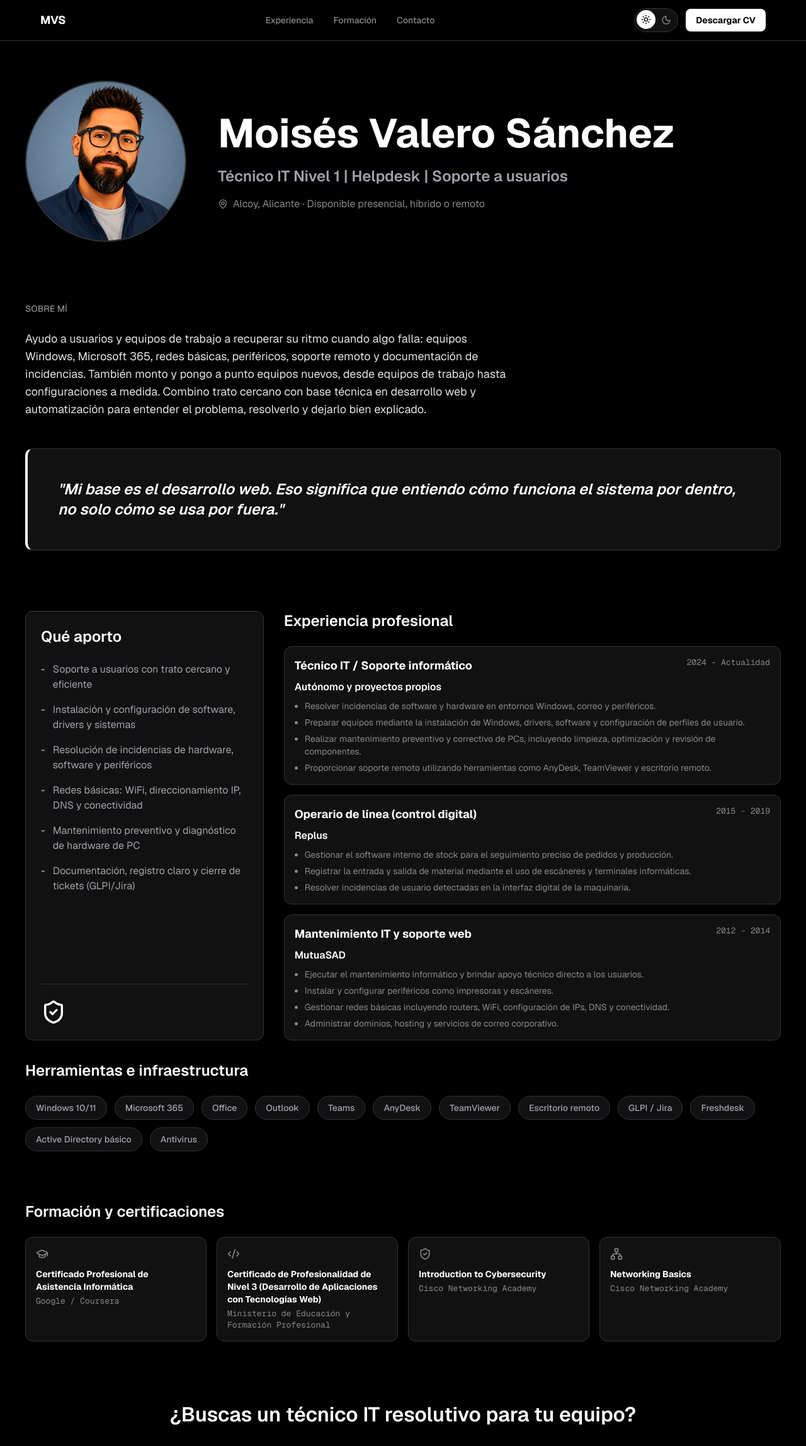
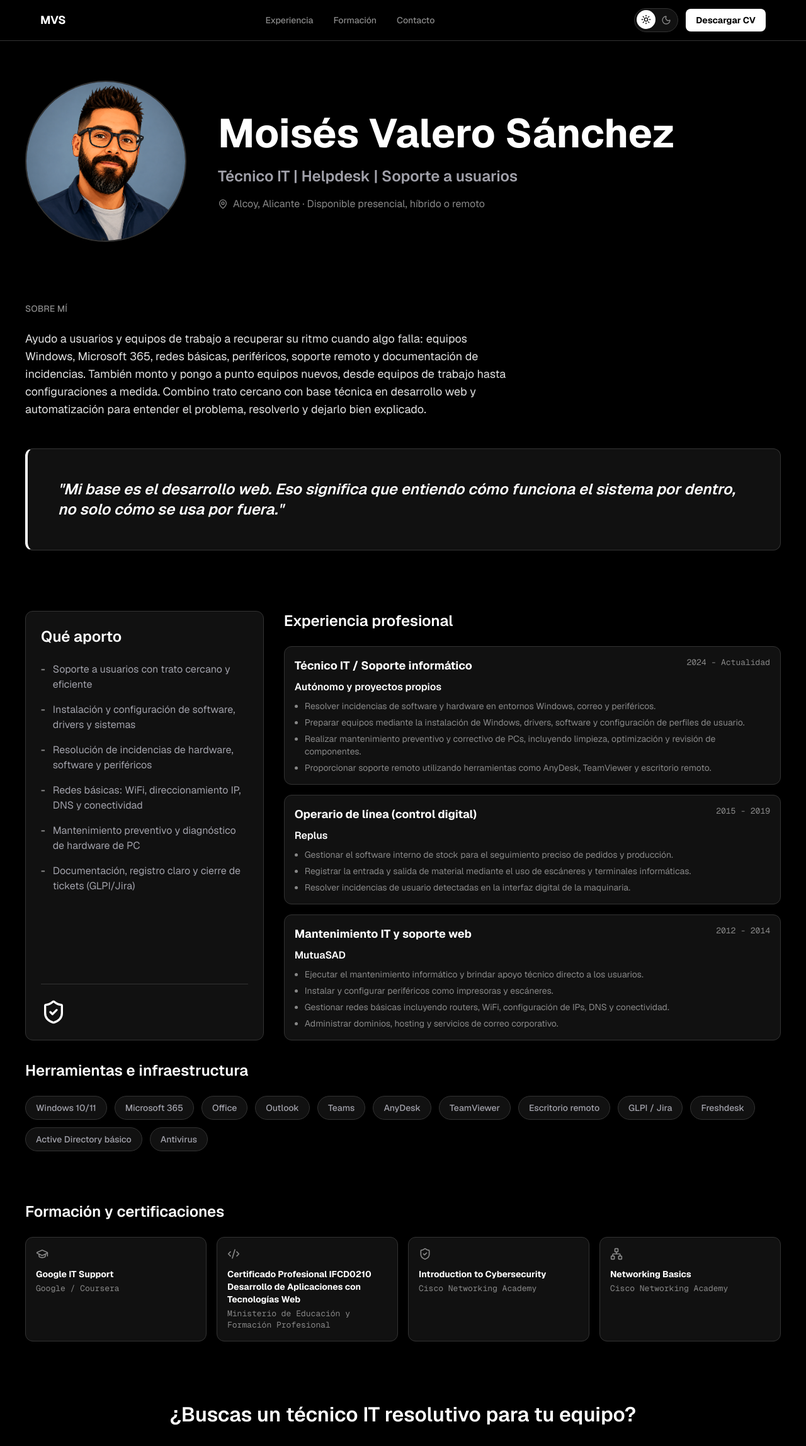
Before and after one commit to moisesvalero/portfolio-sector-IT, a Next.js app: page / in a window 1280 px wide. Shown: the top 2296 px of the page at 63% size. Built offline with nearby package versions, Linux system fonts and the light colour scheme; no server answers.

Commit message:
fix: update hero subtitle and certification titles

```diff
--- a/src/app/page.tsx
+++ b/src/app/page.tsx
@@ -75,13 +75,13 @@ const experiences = [
 const education = [
   {
     icon: GraduationCap,
-    title: "Certificado Profesional de Asistencia Informática",
+    title: "Google IT Support",
     subtitle: "Google / Coursera",
   },
   {
     icon: Code2,
     title:
-      "Certificado de Profesionalidad de Nivel 3 (Desarrollo de Aplicaciones con Tecnologías Web)",
+      "Certificado Profesional IFCD0210 Desarrollo de Aplicaciones con Tecnologías Web",
     subtitle: "Ministerio de Educación y Formación Profesional",
   },
   {
@@ -156,7 +156,7 @@ export default function Home() {
               Moisés Valero Sánchez
             </h1>
             <p className="mx-auto mb-4 max-w-2xl text-[20px] leading-7 font-semibold text-[var(--muted-foreground)] md:mx-0 md:text-[24px] md:leading-8">
-              Técnico IT Nivel 1 | Helpdesk | Soporte a usuarios
+              Técnico IT | Helpdesk | Soporte a usuarios
             </p>
             <p className="mx-auto flex max-w-full items-start justify-center gap-2 text-[16px] leading-6 text-[var(--subtle-foreground)] md:mx-0 md:justify-start">
               <MapPin className="mt-1 size-4 shrink-0" aria-hidden="true" />
```
